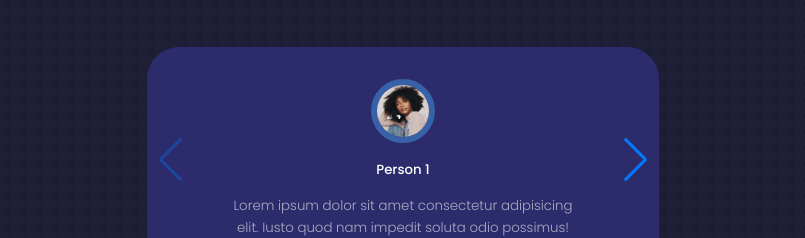
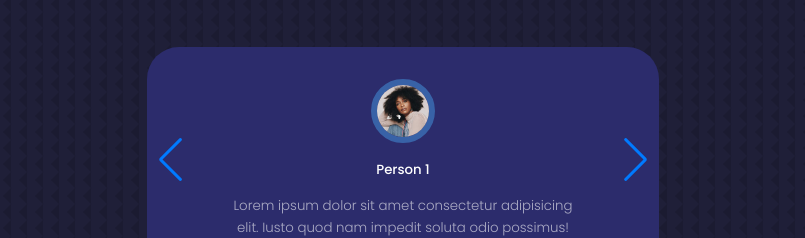
Before and after one commit to CameronRiecan/CameronRiecan.github.io, a React (Create React App) app: page / in a window 1280 px wide. Shown: the part 4420-4658 px from the top of the page, without its empty margins (237-1042 px from the left). Built offline with nearby package versions, Linux system fonts and the light colour scheme.

Commit message:
add an infinite loop on swipper so one can cycle through all cards front to back without reaching an end, and it will start at first data point in a loop

```diff
--- a/src/components/testimonials/Testimonials.jsx
+++ b/src/components/testimonials/Testimonials.jsx
@@ -36,7 +36,7 @@ const data = [
     avatar: AVTR4,
     name: "Person 4",
     review: 'Lorem ipsum dolor sit amet consectetur adipisicing elit. Iusto quod nam impedit soluta odio possimus!'
-  },
+  }
 ]
 
 const Testimonials = () => {
@@ -48,18 +48,20 @@ const Testimonials = () => {
       <Swiper className="container testimonials_container"
       modules={[Navigation, Pagination]}
       spaceBetween={40}
+      loop={true}
       slidesPerView={1}
       navigation
-      pagination={{ clickable: true }}>
+      pagination={{ clickable: true }}
+      >
         {
           data.map(({avatar, name, review}, index) => {
             return (
               <SwiperSlide key={index} className='testimonial'>
-              <div className='client_avatar'>
-                <img src={avatar} alt="avatar" />
-              </div>
-              <h5 className='client_name'>{name}</h5>
-              <small className='client_review'>{review}</small>
+                <div className='client_avatar'>
+                  <img src={avatar} alt="avatar" />
+                </div>
+                <h5 className='client_name'>{name}</h5>
+                <small className='client_review'>{review}</small>
               </SwiperSlide>
             )
           })
```
